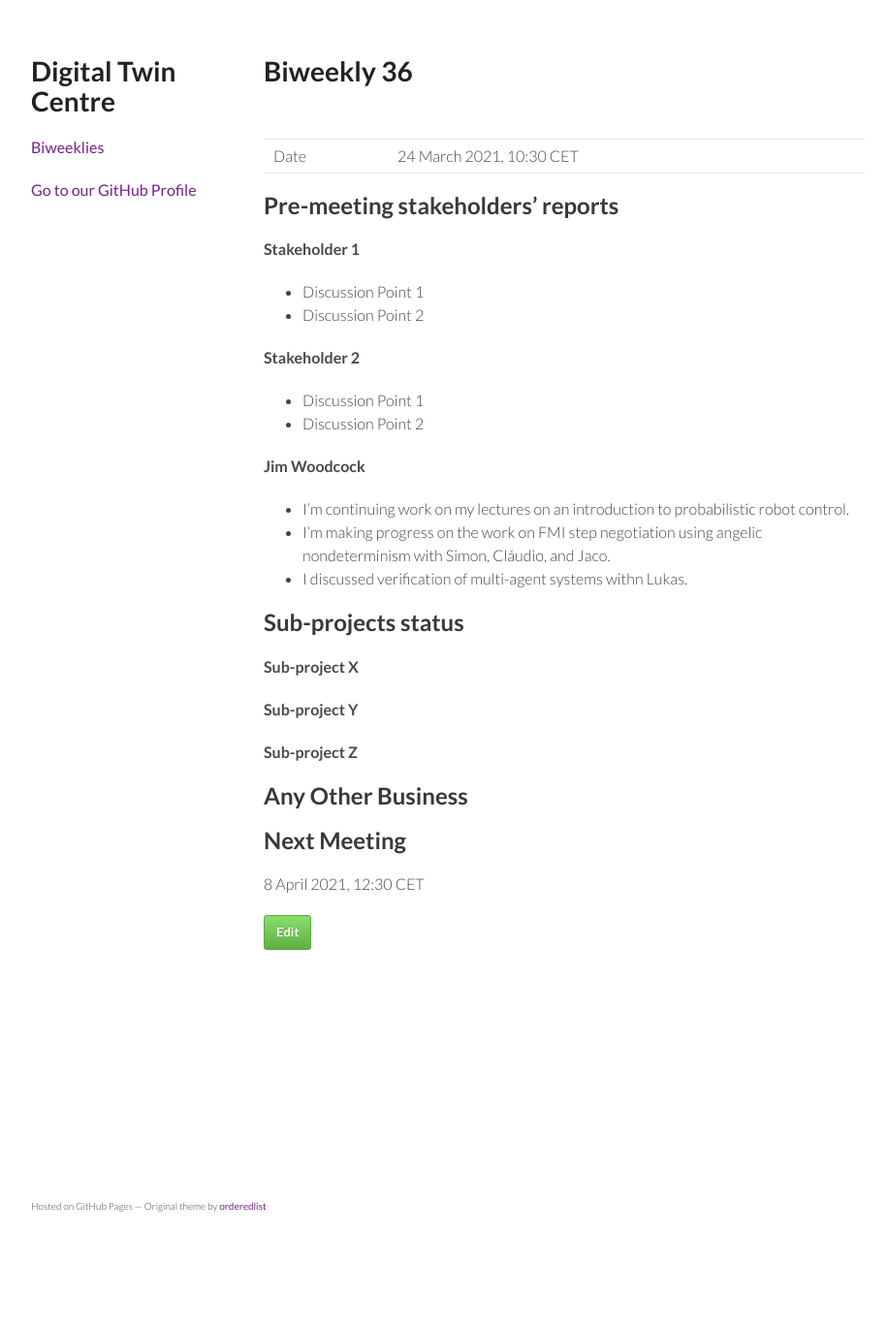
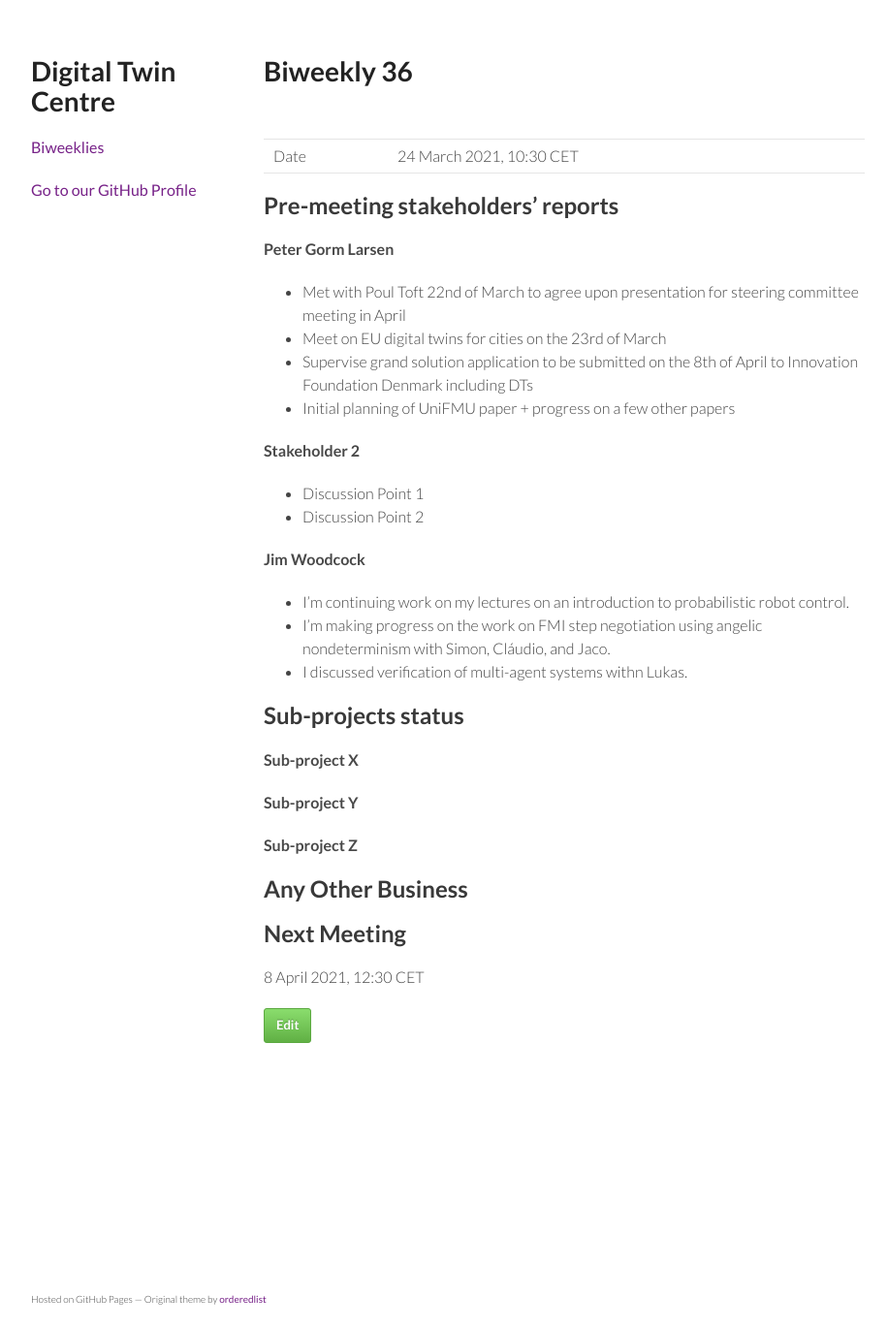
Before and after one commit to digitaltwincentre/digitaltwincentre.github.io, a Jekyll site: the page built from _biweeklies/Biweekly-36.md, in a window 1280 px wide. Shown: the whole page at 97% size, without its empty margins (178-1094 px from the left). Built offline with Jekyll 4.4.1, drawn with Linux system fonts in a browser that asks for light colours; nearby versions of some CDN libraries; before the commit the page ends 1274 px from its top, so only the background shows below that.

Commit message:
Update Biweekly-36.md

```diff
--- a/_biweeklies/Biweekly-36.md
+++ b/_biweeklies/Biweekly-36.md
@@ -20,9 +20,11 @@ date: 24 March 2021, 1030 CET
 
 <!-- Please keep in mind that the minutes are publicly available.-->
 
-#### Stakeholder 1
-* Discussion Point 1
-* Discussion Point 2
+#### Peter Gorm Larsen
+* Met with Poul Toft 22nd of March to agree upon presentation for steering committee meeting in April
+* Meet on EU digital twins for cities on the 23rd of March
+* Supervise grand solution application to be submitted on the 8th of April to Innovation Foundation Denmark including DTs
+* Initial planning of UniFMU paper + progress on a few other papers
 
 #### Stakeholder 2
 * Discussion Point 1
```
